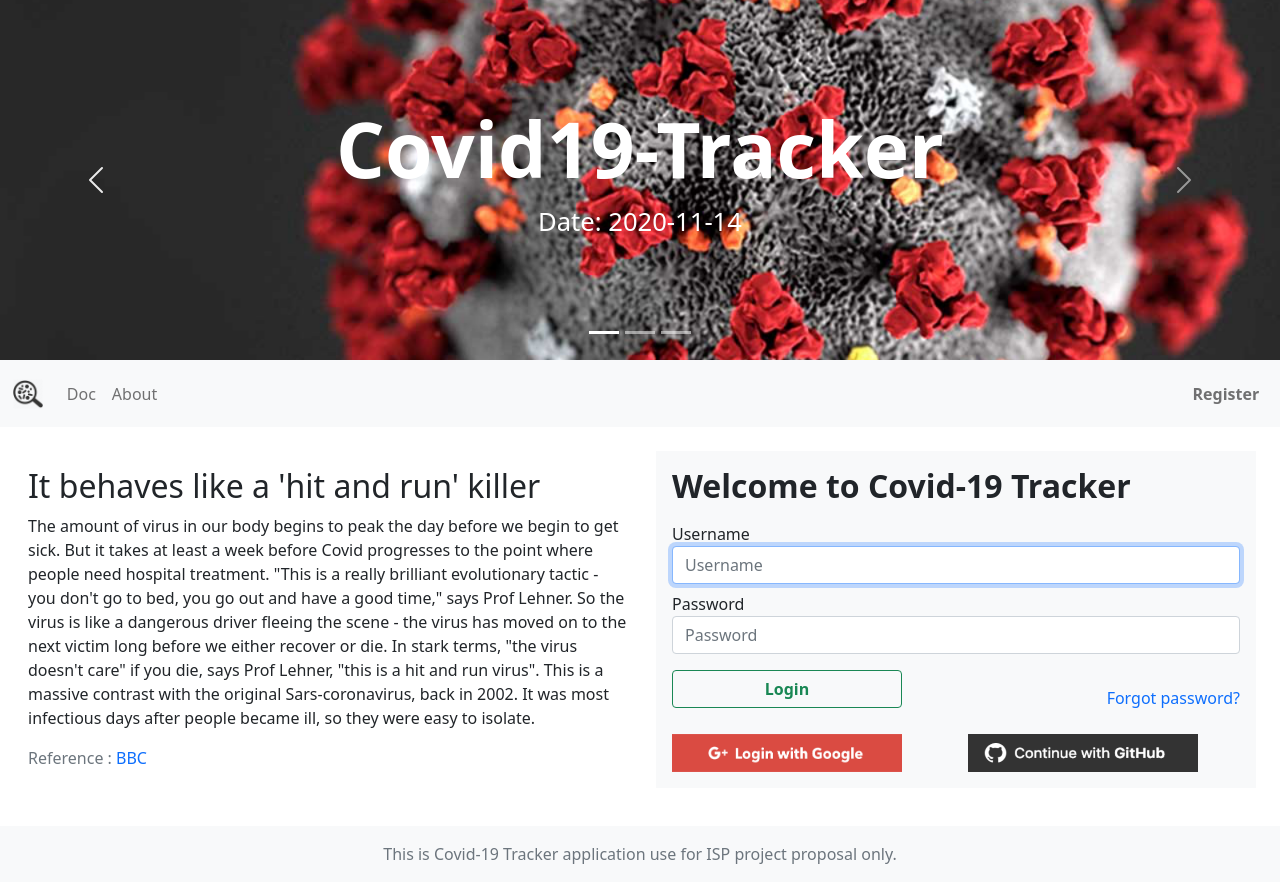
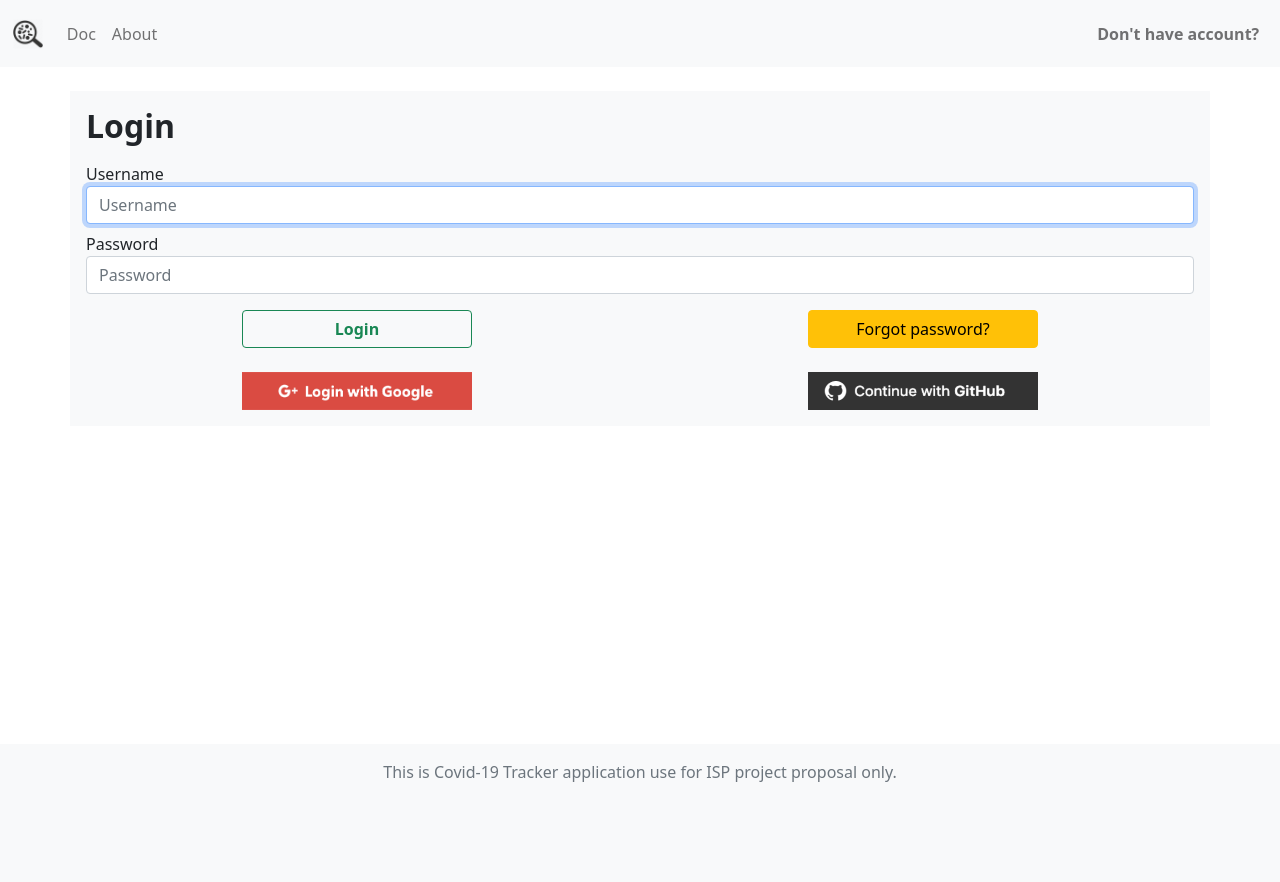
Before and after one commit to ThomasInKU/Covid19-Tracker, a Django app: page /accounts/login/ in a window 1280 px wide. After the commit the page ends 782 px from the top, so only its background shows below. Run offline with Django 3.2, Linux system fonts and the light colour scheme; some libraries are stand-ins or nearby versions.

Commit message:
Fix some miss arranged elements

```diff
--- a/covid_web/templates/index.html
+++ b/covid_web/templates/index.html
@@ -171,7 +171,7 @@ This is a massive contrast with the original Sars-coronavirus, back in 2002. It
                 <button type="submit" class="btn btn-outline-success" style="width:230px;height:38px;"><b>Login</b></button>
               </div>
               <div class="col">
-                <a href="{% url 'password_reset' %}" class="float-right pt-3" style="text-decoration: none;">Forgot password?</a>
+                <a href="{% url 'password_reset' %}" class="btn btn-warning" style="width:230px;height:38px; text-decoration: none;">Forgot password?</a>
               </div>
             </div>
 
@@ -196,7 +196,7 @@ This is a massive contrast with the original Sars-coronavirus, back in 2002. It
     </div>
   </div>
 
-  <footer class="page-footer font-small bg-light">
+   <footer class="page-footer font-small bg-light" style=" bottom: 0; width: 100%;">
     <div class="text-muted text-center py-3">
       This is Covid-19 Tracker application use for ISP project proposal only.
     </div>
--- a/templates/registration/login.html
+++ b/templates/registration/login.html
@@ -32,74 +32,6 @@
 </head>
 
 <body>
-  <div class="container-fluid p-0">
-
-      <div id="slider" class="carousel slide" data-ride="carousel">
-        <ol class="carousel-indicators">
-          <li data-target="#slider" data-slide-to="0" class="active"></li>
-          <li data-target="#slider" data-slide-to="1"></li>
-          <li data-target="#slider" data-slide-to="2"></li>
-        </ol>
-
-        <div class="carousel-inner p-0">
-          <!-- First slide -->
-          <div class="carousel-item active text-center">
-            {% load static %}
-            <img class="d-block w-100" src="{% static 'images/slide1.png' %}" alt="First slide">
-            <div class="centered">
-              <h1 style="font-size:6vw;"><b>Covid19-Tracker</b></h1>
-              <p style="font-size:2vw;">Date: <span id="date"></span></p>
-              <script>
-                dt = new Date();
-                y = dt.getFullYear();
-                m = dt.getMonth() + 1;
-                d = dt.getDate();
-                document.getElementById("date").innerHTML = y + "-" + m + "-" + d;
-              </script>
-            </div>
-          </div>
-          <!-- Second slide -->
-          <div class="carousel-item text-center">
-            {% load static %}
-            <img class="d-block w-100" src="{% static 'images/slide2.png' %}" alt="Second slide">
-            <div class="container-fluid centered" style="color:black;">
-              <h1 style="font-size:4vw;" ><b>Today Data</b></h1>
-              <div class="row">
-                <div class="col">
-                  <h4 style="font-size:3vw;">Total Cases <div class="text-danger"><b>{{totalconfirm}}</b></div></h4>
-                </div>
-                <div class="col">
-                  <h4 style="font-size:3vw;">New Cases <div class="text-warning"><b>{{newconfirm}}</b></div></h4>
-                </div>
-              </div>
-              <div class="row">
-                <div class="col">
-                  <h4 style="font-size:3vw;">Total Deaths <div class="text-muted"><b>{{totaldeaths}}</b></div></h4>
-                </div>
-                <div class="col">
-                  <h4 style="font-size:3vw;">New Deaths <div class="text-dark"><b>{{newdeaths}}</b></div></h4>
-                </div>
-              </div>
-            </div>
-          </div>
-          <!-- Third slide -->
-          <div class="carousel-item text-center">
-            {% load static %}
-            <img class="d-block w-100" src="{% static 'images/slide3.png' %}" alt="Third slide">
-          </div>
-        </div>
-
-        <a class="carousel-control-prev" href="#slider" role="button" data-slide="prev">
-          <span class="carousel-control-prev-icon" aria-hidden="true"></span>
-          <span class="sr-only"></span>
-        </a>
-        <a class="carousel-control-next" href="#slider" role="button" data-slide="next">
-          <span class="carousel-control-next-icon" aria-hidden="true"></span>
-          <span class="sr-only"></span>
-        </a>
-      </div>
-  </div>
-</body>
 
   <nav class="navbar navbar-expand-md navbar-light bg-light" style="padding:1%">
       <a class="navbar-brand" href="#">
@@ -120,7 +52,7 @@
           </ul>
           <ul class="navbar-nav">
               <li class="nav-item">
-                <a class="nav-link" href="signup/" ><b>Register</b></a>
+                  <a class="nav-link" href="signup/" ><b>Don't have account?</b></a>
               </li>
           </ul>
       </div>
@@ -129,21 +61,9 @@
   <div class="container-fluid p-4">
 
     <div class="row">
-
-    <div class="col-sm p-3">
-        <h2>It behaves like a 'hit and run' killer</h2>
-        <p>The amount of virus in our body begins to peak the day before we begin to get sick.
-But it takes at least a week before Covid progresses to the point where people need hospital treatment.
-"This is a really brilliant evolutionary tactic - you don't go to bed, you go out and have a good time," says Prof Lehner.
-So the virus is like a dangerous driver fleeing the scene - the virus has moved on to the next victim long before we either recover or die.
-In stark terms, "the virus doesn't care" if you die, says Prof Lehner, "this is a hit and run virus".
-This is a massive contrast with the original Sars-coronavirus, back in 2002. It was most infectious days after people became ill, so they were easy to isolate.</p>
-        <p class="text-muted">Reference : <a href="https://www.google.com/url?sa=t&rct=j&q=&esrc=s&source=web&cd=&ved=2ahUKEwjopOeB4oHtAhUBlEsFHfLBDScQFjABegQIBhAC&url=https%3A%2F%2Fwww.bbc.com%2Fnews%2Fhealth-54648684&usg=AOvVaw2Jfl2XGNIoPHCbgWdwYE4G" style="text-decoration: none;">BBC</a> </p>
-    </div>
-
       <div class="col">
         <div class="container bg-light p-3">
-        <h2><b>Welcome to Covid-19 Tracker</b></h2>
+          <h2><b>Login</b></h2>
             <form class="form-signin" action="" method="post">
               {% if form.errors %}
                 {% for field in form %}
@@ -167,24 +87,24 @@ This is a massive contrast with the original Sars-coronavirus, back in 2002. It
               <input type="password" id="form.id_password" class="form-control" placeholder="Password" required name="{{ form.password.html_name}}">
 
               <div class="row pt-3">
-              <div class="col">
+                <div class="col text-center">
                   <button type="submit" class="btn btn-outline-success" style="width:230px;height:38px;"><b>Login</b></button>
                 </div>
-              <div class="col">
-                <a href="{% url 'password_reset' %}" class="float-right pt-3" style="text-decoration: none;">Forgot password?</a>
+                <div class="col text-center">
+                  <a href="{% url 'password_reset' %}" class="btn btn-warning" style="width:230px;height:38px; text-decoration: none;">Forgot password?</a>
                 </div>
               </div>
 
             </form>
 
             <div class="row pt-3">
-            <div class="col pt-2">
+              <div class="col text-center pt-2">
                 <a href="{% url 'social:begin' 'google-oauth2' %}">
                   {% load static %}
                   <img src={% static 'images/google_login.png' %} style="width:230px;height:38px;">
                 </a>
               </div>
-            <div class="col pt-2">
+              <div class="col text-center pt-2">
                 <a href="{% url 'social:begin' 'github' %}">
                   {% load static %}
                   <img src={% static 'images/github_logo.png' %} style="width:230px;height:38px;">
@@ -196,9 +116,10 @@ This is a massive contrast with the original Sars-coronavirus, back in 2002. It
       </div>
     </div>
 
-  <footer class="page-footer font-small bg-light">
+    <footer class="page-footer font-small bg-light" style="position: fixed; bottom: 0; width: 100%;">
       <div class="text-muted text-center py-3">
         This is Covid-19 Tracker application use for ISP project proposal only.
       </div>
     </footer>
+  </body>
 </html>
```
Lines whose indentation alone changed are shown as unchanged.
